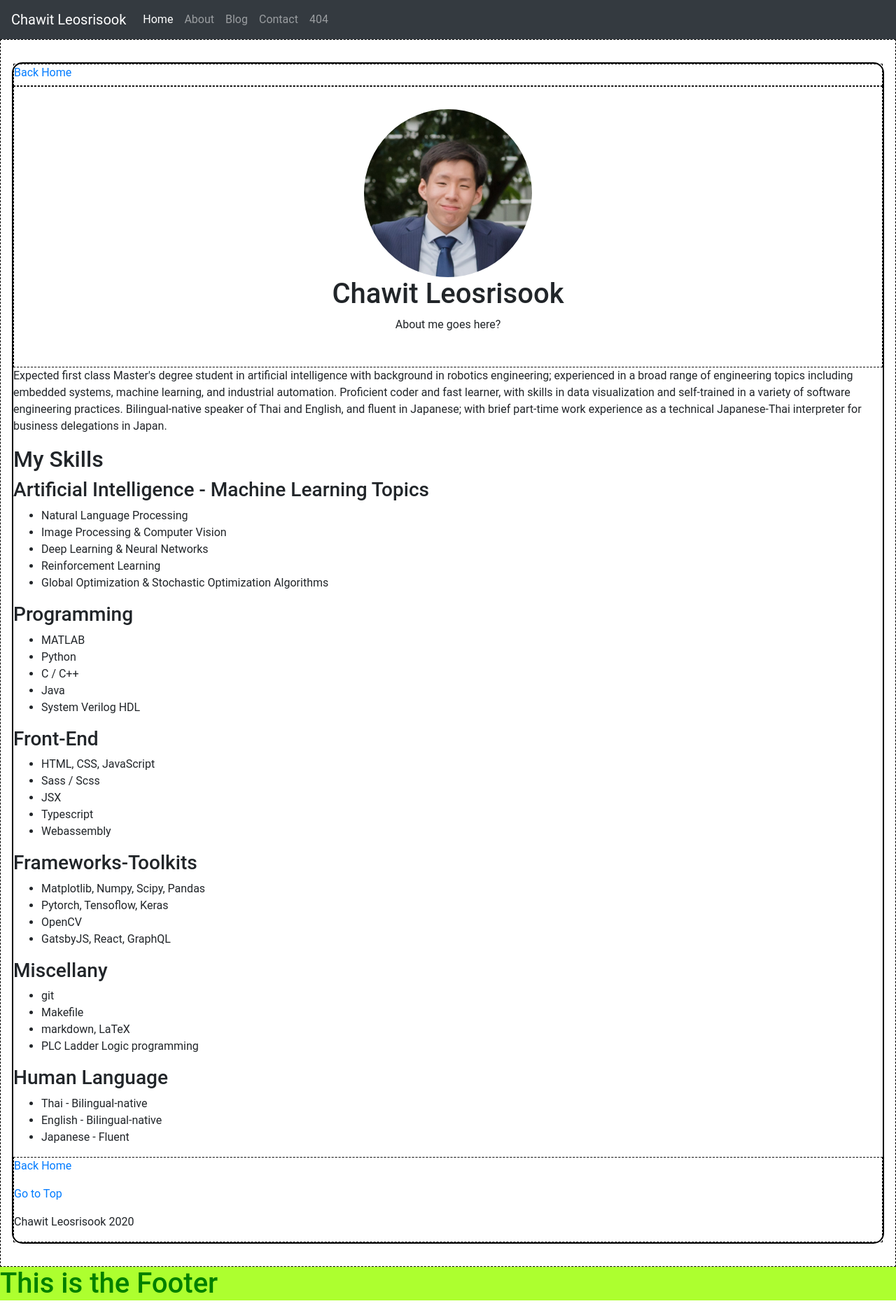
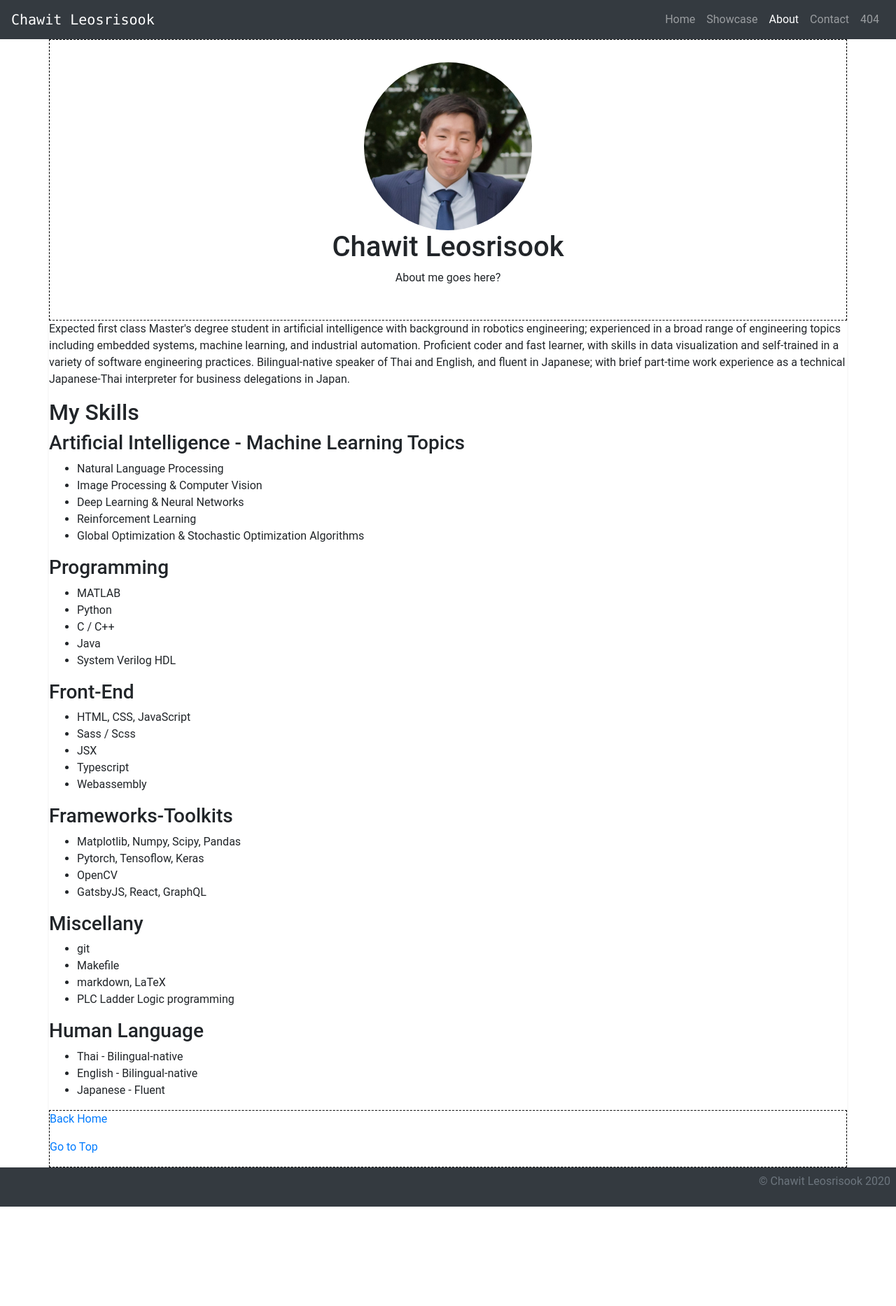
Before and after one commit to mimocha/mimocha.github.io, a Gatsby site: page /about in a window 1280 px wide. Shown: the whole page at 70% size. After the commit the page ends 1724 px from the top, so only its background shows below. Built offline with nearby package versions, Linux system fonts and the light colour scheme; Gatsby itself is replaced by a stand-in of ours; a web font is replaced by a local one.

Commit message:
Resuming project

```diff
--- a/package.json
+++ b/package.json
@@ -3,7 +3,7 @@
   "private": true,
   "description": "Personal profile website for Chawit Leosrisook, based on the gatsby starter template.",
   "version": "0.1.0",
-  "author": "Chawit Leosrisook <leosrisook.c@gmail.com>",
+  "author": "Chawit Leosrisook <l.chawit@outlook.com>",
   "dependencies": {
     "@popperjs/core": "^2.4.4",
     "bootstrap": "^4.5.2",
--- a/src/components/footer.js
+++ b/src/components/footer.js
@@ -4,8 +4,8 @@ import React from "react"
 import "../styles/footer.module.scss"
 
 const Footer = () => (
-	<footer>
-		<h1>This is the Footer</h1>
+	<footer className="bg-dark">
+		<p className="text-muted text-right">© Chawit Leosrisook 2020</p>
 	</footer>
 )
 
--- a/src/components/header.js
+++ b/src/components/header.js
@@ -1,14 +1,15 @@
 import React from "react"
 import { Link } from "gatsby"
 
-import 'bootstrap/dist/css/bootstrap.min.css';
+import 'bootstrap/dist/css/bootstrap.css';
 import 'bootstrap/dist/js/bootstrap.bundle.js';
 
-import "../styles/header.module.scss"
+import styles from "../styles/header.module.scss"
 
 function NavItems (props) {
+	// Sets style to active if linking to the current page
 	let s = "nav-item";
-	if (props.active === true) {
+	if (props.link === window.location.pathname) {
 		s += " active";
 	}
 
@@ -21,31 +22,54 @@ function NavItems (props) {
 	)
 }
 
-const Header = (props) => (
-	<nav className="navbar navbar-expand-lg	navbar-dark bg-dark">
+// Brand div
+// Uses CSS to do hover text change effect
+// URL split into three parts for fancy timed delay effect -- Might get bored and removed later.
+const Brand = () => (
+	<div className={styles.container}>
 		<Link to="/" className="navbar-brand">
-			Chawit Leosrisook
+			<span className={styles.name + " text-monospace"}>
+				Chawit Leosrisook
+			</span>
+			<span className={styles.a + " text-monospace text-warning"}>
+				mimocha.
+			</span>
+			<span className={styles.b + " text-monospace text-warning"}>
+				github.
+			</span>
+			<span className={styles.c + " text-monospace text-warning"}>
+				io
+			</span>
 		</Link>
+	</div>
+)
 
+// Header Navbar
+const Header = () => (
+	<nav className="navbar navbar-expand-md	navbar-dark bg-dark">
+		<Brand />
+
+		{/* Navbar navigation items */}
 		<div className="collapse navbar-collapse">
-			<ul className="navbar-nav mr-auto">
-				<NavItems link="/" active={true}>
+			<ul className="navbar-nav ml-auto">
+				<NavItems link="/">
 					Home
 				</NavItems>
 
-				<NavItems link="/about" active={false}>
+				<NavItems link="/showcase">
+					Showcase
+				</NavItems>
+
+				<NavItems link="/about">
 					About
 				</NavItems>
 
-				<NavItems link="/blog" active={false}>
-					Blog
-				</NavItems>
-
-				<NavItems link="/contact" active={false}>
+				<NavItems link="/contact">
 					Contact
 				</NavItems>
 
-				<NavItems link="/404" active={false}>
+				{/* TODO: Temporary Link */}
+				<NavItems link="/404">
 					404
 				</NavItems>
 			</ul>
--- a/src/components/layout.js
+++ b/src/components/layout.js
@@ -3,31 +3,23 @@ import React from "react"
 import Header from "../components/header"
 import Footer from "../components/footer"
 
-import NavHead from "../components/nav-head"
 import NavFoot from "../components/nav-foot"
 import "../styles/layout.scss"
 
-const Container = (props) => (
-	<div className={"outer " + props.className}>
-		<div className={"inner " + props.className}>
+const Layout = (props) => (
+<main>
+	<Header />
+
+	<div className="content container-lg shadow-sm">
+		{/* Wrap main content into a single div */}
+		<div>
 			{props.children}
 		</div>
+		<NavFoot />
 	</div>
-)
 
-const Layout = (props) => (
-	<main>
-		<Header />
-
-		{/* Content */}
-		<Container className="content">
-			<NavHead isHome={props.isHome} />
-			{props.children}
-			<NavFoot isHome={props.isHome} />
-		</Container>
-
-		<Footer />
-	</main>
+	<Footer />
+</main>
 )
 
 export default Layout
--- a/src/components/nav-foot.js
+++ b/src/components/nav-foot.js
@@ -4,16 +4,15 @@ import { Link } from "gatsby"
 import styles from "../styles/nav-tool.module.scss"
 
 const footer = (
-	<div className={styles.container}>
+	<div className={styles.content_footer}>
 		<p><Link to="/">Back Home</Link></p>
 		<p><a href="#top">Go to Top</a></p>
-		<p>Chawit Leosrisook 2020</p>
 	</div>
 )
 
-function NavFoot (props) {
-	// Draws footer when not on index
-	if (props.isHome) {
+function NavFoot () {
+	// Draws footer when not at landing page
+	if (window.location.pathname === "/") {
 		return null
 	} else {
 		return footer
--- a/src/components/nav-head.js
+++ /dev/null
@@ -1,21 +0,0 @@
-import React from "react"
-import { Link } from "gatsby"
-
-import styles from "../styles/nav-tool.module.scss"
-
-const header = (
-	<div className={styles.container}>
-		<Link to="/">Back Home</Link>
-	</div>
-)
-
-function NavHead (props) {
-	// Draws footer when not on index
-	if (props.isHome) {
-		return null
-	} else {
-		return header
-	}
-}
-
-export default NavHead
--- a/src/components/navbar.js
+++ b/src/components/navbar.js
@@ -7,8 +7,8 @@ const Navigations = () => (
 		<h1>Navigations</h1>
 		<ul>
 			<li><Link to="/">Home</Link></li>
+			<li><Link to="/showcase">Showcase</Link></li>
 			<li><Link to="/about">About</Link></li>
-			<li><Link to="/blog">Blog</Link></li>
 			<li><Link to="/contact">Contact</Link></li>
 			<li><Link to="/404">404</Link></li>
 		</ul>
--- a/src/pages/404.js
+++ b/src/pages/404.js
@@ -3,9 +3,9 @@ import React from "react"
 import Layout from "../components/layout"
 
 const NotFoundPage = () => (
-	<Layout>
-		<h1>404</h1>
-	</Layout>
+<Layout>
+	<h1>404</h1>
+</Layout>
 )
 
 export default NotFoundPage
--- a/src/styles/header.module.scss
+++ b/src/styles/header.module.scss
@@ -0,0 +1,39 @@
+// Shows name and hides URL by default
+// Use transition for opacity change effect only
+// Moves hidden thing away with position: absolute; and top: -10rem;
+// Then hides name and shows URL, on mouse hover over brand
+
+// Name
+.name {
+	position: static;
+	opacity: 1;
+	transition: opacity 200ms ease-in;
+}
+.container:hover .name {
+	position: absolute;
+	top: -10rem;
+	opacity: 0;
+}
+
+// URL
+.a, .b, .c{
+	position: absolute;
+	top: -10rem;
+	opacity: 0;
+	transition: opacity 200ms ease-in;
+}
+.a {
+	transition-delay: 100ms;
+}
+.b {
+	transition-delay: 200ms;
+}
+.c {
+	transition-delay: 300ms;
+}
+.container:hover {
+	.a, .b, .c {
+		position: static;
+		opacity: 1;
+	}
+}
--- a/src/styles/layout.scss
+++ b/src/styles/layout.scss
@@ -16,47 +16,41 @@ body {
 main {
 	// fill vertical viewport
 	min-height: 100vh;
+	// is a vertical flexbox container
+	display: flex;
+	flex-direction: column;
+
+	header {
+		// flex item ordering
+		order: 1;
+	}
+	.content {
+		// flex item ordering
+		order: 2;
+		// stretch to fill vertical space
+		flex-grow: 1;
+	}
+	footer {
+		// flex item ordering
+		order : 3;
+	}
 }
+
 
 /* ==================== Content Container Styling ==================== */
 
-// outer is a flex item
-.outer {
-	// padding for inner
-	padding: 2rem 1rem 2rem 1rem;
+// div.content is a flex item and a flex container
+.content {
+	// flex container
+	display: flex;
+	flex-direction: column;
+	// space-between stretches content footer to bottom of available space
+	justify-content: space-between;
 
-	border: 1px dashed #000000; // temporary
-}
-.outer.navbar {
-	order: 1; // flex item ordering
-	flex-grow: 1;
-}
-.outer.content {
-	order: 2; // flex item ordering
-	flex-grow: 3;
+	// make sure content is snug
+	padding: 0;
 }
 
-// inner is a flex container
-.inner {
-	display: flex;
-	flex-direction: column;
-
-	border: 2px solid #000000; // temporary, border of visible container
-	border-radius: 15px;
+footer {
+	padding: 0.5rem;
 }
-.inner.navbar {
-	// fixed to center line
-	margin-left: auto;
-	margin-right: 0rem;
-
-	// // sticky navbar
-	// position: sticky;
-	// top: 2rem;
-}
-.inner.content {
-	// fixed to center line
-	margin-left: 0rem;
-	margin-right: auto;
-
-	// height: 120vh; // temporary, scroll test
-}
--- a/src/styles/nav-tool.module.scss
+++ b/src/styles/nav-tool.module.scss
@@ -1,7 +1,6 @@
-.container {
+.content_footer {
 	width: 100%;
 	min-height: 2rem;
-	margin: 0px;
 
 	border: 1px dashed #000000; // temporary
 }
```
Also changed, not shown: src/pages/blog.js (deleted, +0 -12 lines), src/pages/contact.js (+5 -5 lines), src/pages/index.js (+15 -3 lines), src/pages/showcase.js (added, +12 -0 lines).
